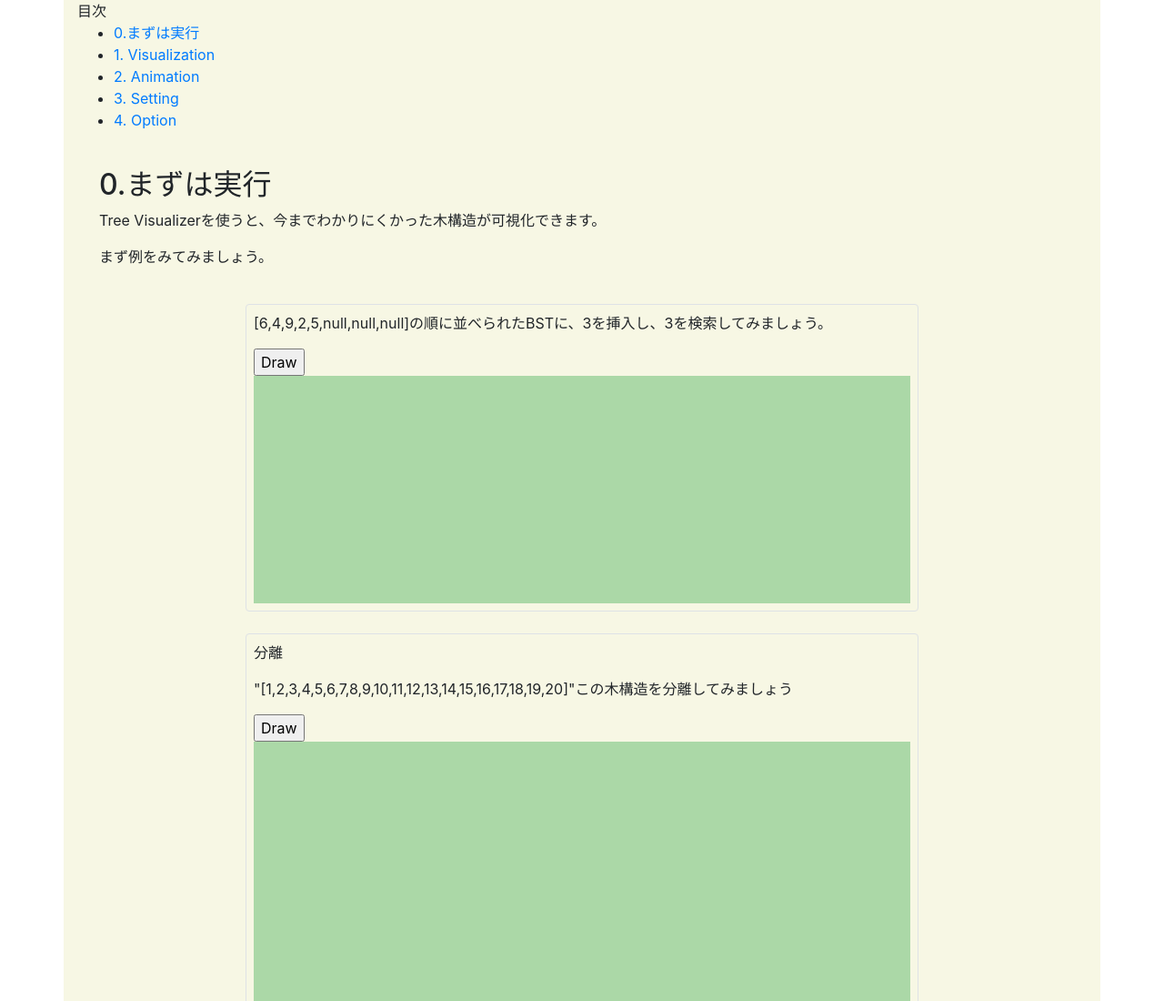
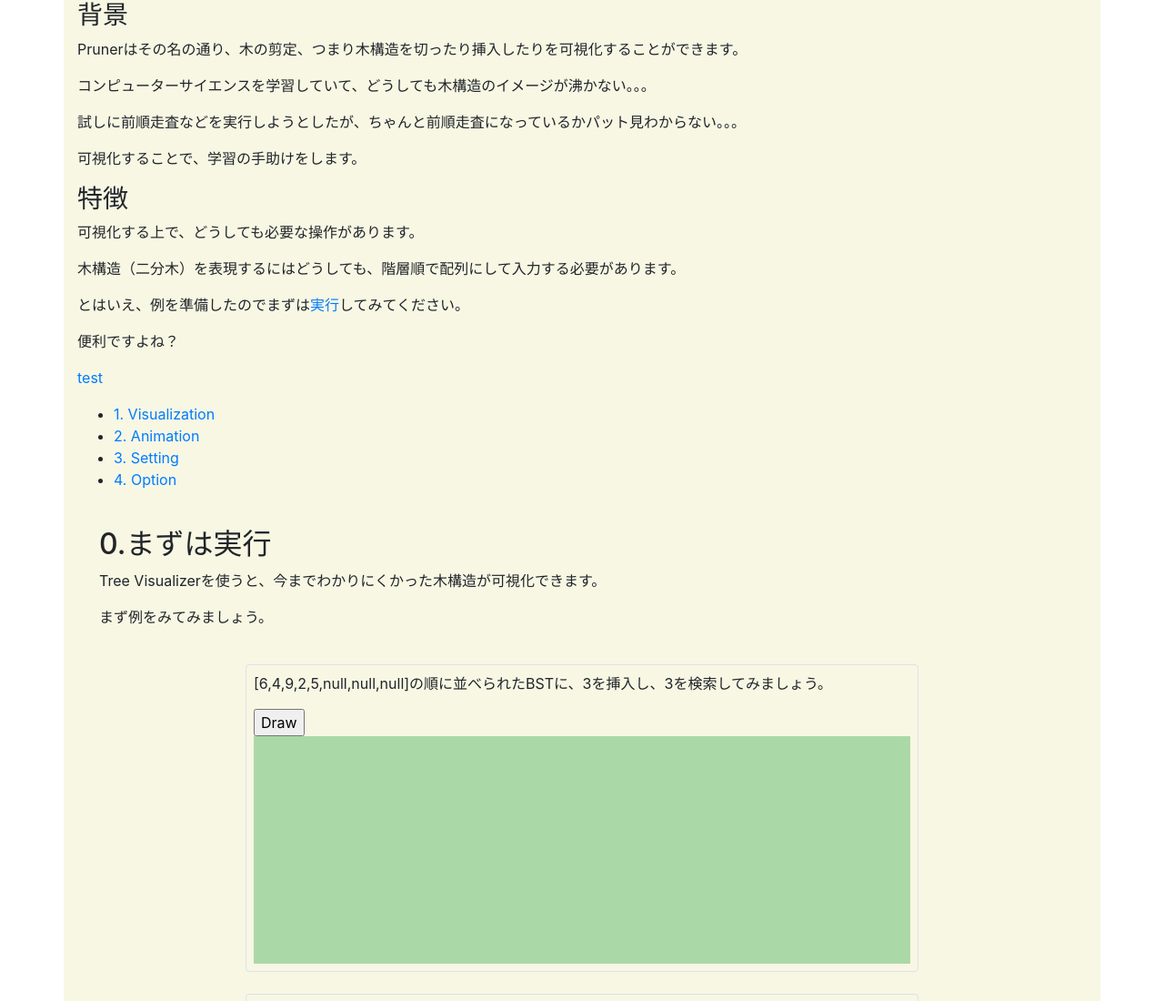
Before and after one commit to nori-ut3g/tree-visualizer, a plain HTML site: page index.html in a window 1280 px wide. Shown: the top 1100 px of the page at 91% size. Drawn offline with nearby package versions, Linux system fonts and the light colour scheme.

Commit message:
add デモ　背景・特徴

```diff
--- a/index.html
+++ b/index.html
@@ -14,16 +14,28 @@
 <div class="container" style="background-color: #F7F7E4">
     <div>
         <div>
-            目次
+            <h3>背景</h3>
+            <p>Prunerはその名の通り、木の剪定、つまり木構造を切ったり挿入したりを可視化することができます。</p>
+            <p>コンピューターサイエンスを学習していて、どうしても木構造のイメージが沸かない。。。</p>
+            <p>試しに前順走査などを実行しようとしたが、ちゃんと前順走査になっているかパット見わからない。。。</p>
+            <p>可視化することで、学習の手助けをします。</p>
+            <p></p>
+            <h3>特徴</h3>
+            <p>可視化する上で、どうしても必要な操作があります。</p>
+            <p>木構造（二分木）を表現するにはどうしても、階層順で配列にして入力する必要があります。</p>
+            <p>とはいえ、例を準備したのでまずは<a href="#0.">実行</a>してみてください。</p>
+            <p>便利ですよね？</p>
+            <p><a href="Documentation.html">test</a></p>
+            <ul>
+                <li><a href="#1.">1. Visualization</a></li>
+                <li><a href="#2.">2. Animation</a></li>
+                <li><a href="#3.">3. Setting</a></li>
+                <li><a href="#4.">4. Option</a></li>
+            </ul>
+
         </div>
-        <ul>
-            <li><a href="#0.">0.まずは実行</a></li>
-            <li><a href="#1.">1. Visualization</a></li>
-            <li><a href="#2.">2. Animation</a></li>
-            <li><a href="#3.">3. Setting</a></li>
-            <li><a href="#4.">4. Option</a></li>
-        </ul>
     </div>
+
     <div>
         <div class="container p-4">
             <h2><a name="0."> 0.まずは実行</a></h2>
@@ -163,8 +175,6 @@
             <script type="module">
                 import pruner from "./src/Index.js";
                 let targetDiv = document.getElementById("target1");
-                // targetDiv.style.height = 500 + "px";
-                // targetDiv.style.width = 700 + "px";
                 targetDiv.style.overflow = "scroll";
                 targetDiv.style.background = "rgb(171,216,167)"
                 let example1 = pruner(
```
Also changed, not shown: Documentation.html (added, +14 -0 lines).
